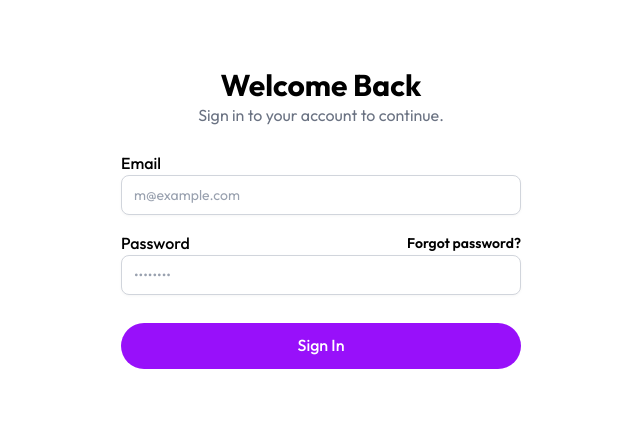
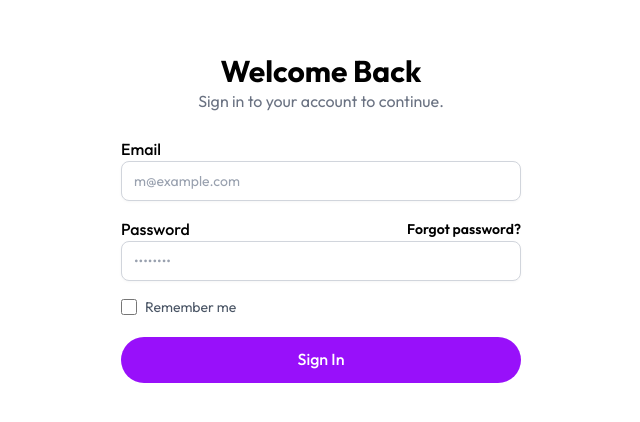
Before and after one commit to Usman-17/TailorDashboard, a React (Vite) app in the folder frontend/: page /login in a window 1280 px wide. Shown: the part 182-604 px from the top of the page, without its empty margins (319-959 px from the left). Built offline with nearby package versions, Linux system fonts and the light colour scheme; no server answers.

Commit message:
feat: implement "Remember Me" functionality in LoginPage and adjust imports for consistency

```diff
--- a/frontend/src/App.jsx
+++ b/frontend/src/App.jsx
@@ -29,10 +29,10 @@
 import ResetPasswordPage from "./pages/ResetPasswordPage";
 
 const LoginPage = lazy(() => import("./pages/LoginPage"));
-const AdminDashboardPage = lazy(() => import("./pages/admin/DashboardPage"));
+const AdminDashboardPage = lazy(() => import("./pages/Admin/DashboardPage"));
 const ShopPage = lazy(() => import("./pages/Admin/ShopPage/ShopPage"));
-const ManageUsersPage = lazy(() => import("./pages/admin/ManageUsersPage"));
-const SettingsPage = lazy(() => import("./pages/admin/SettingsPage"));
+const ManageUsersPage = lazy(() => import("./pages/Admin/ManageUsersPage"));
+const SettingsPage = lazy(() => import("./pages/Admin/SettingsPage"));
 const ReportsPage = lazy(() => import("./pages/Admin/ReportsPage"));
 
 const ScrollToTop = () => {
--- a/frontend/src/index.css
+++ b/frontend/src/index.css
@@ -8,6 +8,7 @@
   --bg-color: #fff;
   --primary-color: #000000;
   --secondary-color: #8143ec;
+  accent-color: var(--secondary-color);
   --table-bg: var(--bg-color);
   --table-header-bg: #f7f7f8;
   --table-border: #e2e2e2;
@@ -127,7 +128,6 @@
 [data-theme="dark"] .divide-gray-200 > :not([hidden]) ~ :not([hidden]) {
   border-color: #27223c !important;
 }
-
 
 /* ======== Global Base Styles ======== */
 body {
@@ -1016,7 +1016,8 @@
 .my-custom-datepicker.ant-picker-focused,
 .my-custom-datepicker.ant-picker:hover {
   border-color: var(--secondary-color) !important;
-  box-shadow: 0 0 0 3px color-mix(in srgb, var(--secondary-color) 15%, transparent) !important;
+  box-shadow: 0 0 0 3px
+    color-mix(in srgb, var(--secondary-color) 15%, transparent) !important;
   outline: none !important;
 }
 
@@ -1073,7 +1074,10 @@
   font-weight: 500 !important;
 }
 
-[data-theme="dark"] .my-custom-datepicker .ant-picker-input > input::placeholder {
+[data-theme="dark"]
+  .my-custom-datepicker
+  .ant-picker-input
+  > input::placeholder {
   color: #9d8ec4 !important;
 }
 
--- a/frontend/src/pages/LoginPage.jsx
+++ b/frontend/src/pages/LoginPage.jsx
@@ -1,18 +1,28 @@
-import { useState } from "react";
 import toast from "react-hot-toast";
 import { Eye, EyeOff } from "lucide-react";
+import { useState, useEffect } from "react";
 import { Link, useNavigate } from "react-router-dom";
+import { useMutation, useQueryClient } from "@tanstack/react-query";
+
 import LoadingSpinner from "../components/LoadingSpinner";
-import { useMutation, useQueryClient } from "@tanstack/react-query";
 
 const LoginPage = () => {
   const [isShow, setIsShow] = useState(false);
   const [email, setEmail] = useState("");
   const [password, setPassword] = useState("");
+  const [rememberMe, setRememberMe] = useState(false);
   const [errors, setErrors] = useState({});
 
   const queryClient = useQueryClient();
   const navigate = useNavigate();
+
+  useEffect(() => {
+    const savedEmail = localStorage.getItem("rememberedEmail");
+    if (savedEmail) {
+      setEmail(savedEmail);
+      setRememberMe(true);
+    }
+  }, []);
 
   const validate = () => {
     const newErrors = {};
@@ -31,11 +41,11 @@
   };
 
   const { mutate: loginMutation, isPending } = useMutation({
-    mutationFn: async ({ email, password }) => {
+    mutationFn: async ({ email, password, rememberMe }) => {
       const res = await fetch("/api/auth/login", {
         method: "POST",
         headers: { "Content-Type": "application/json" },
-        body: JSON.stringify({ email, password }),
+        body: JSON.stringify({ email, password, rememberMe }),
       });
 
       const data = await res.json();
@@ -50,6 +60,12 @@
     onSuccess: (data) => {
       queryClient.setQueryData(["authUser"], data.user);
       queryClient.invalidateQueries({ queryKey: ["authUser"] });
+
+      if (rememberMe) {
+        localStorage.setItem("rememberedEmail", email);
+      } else {
+        localStorage.removeItem("rememberedEmail");
+      }
 
       const role = data.user.role;
       if (role === "super_admin") {
@@ -71,7 +87,7 @@
   const handleSubmit = (e) => {
     e.preventDefault();
     if (!validate()) return;
-    loginMutation({ email, password });
+    loginMutation({ email, password, rememberMe });
   };
 
   return (
@@ -120,7 +136,7 @@
               </label>
               <Link
                 to="/forgot-password"
-                className="ml-auto inline-block text-sm font-semibold hover:text-blue-700 dark:hover:text-blue-400 hover:underline transition duration-75 ease-in-out"
+                className="ml-auto inline-block text-sm font-semibold hover:text-purple-700 dark:hover:text-purple-400 hover:underline transition duration-75 ease-in-out"
               >
                 Forgot password?
               </Link>
@@ -162,8 +178,25 @@
             )}
           </div>
 
+          {/* Remember Me */}
+          <div className="flex items-center gap-2">
+            <input
+              id="rememberMe"
+              type="checkbox"
+              checked={rememberMe}
+              onChange={(e) => setRememberMe(e.target.checked)}
+              className="w-4 h-4 rounded border-gray-300 text-purple-600 accent-purple-600 focus:ring-purple-500 cursor-pointer"
+            />
+            <label
+              htmlFor="rememberMe"
+              className="text-sm text-gray-600 dark:text-gray-400 cursor-pointer select-none"
+            >
+              Remember me
+            </label>
+          </div>
+
           {/* Submit */}
-          <div className="mt-3">
+          <div className="mt-1">
             <button
               type="submit"
               className="w-full bg-purple-600 hover:bg-purple-700 text-white py-2.5 rounded-full transition cursor-pointer select-none font-medium disabled:opacity-50"
```
